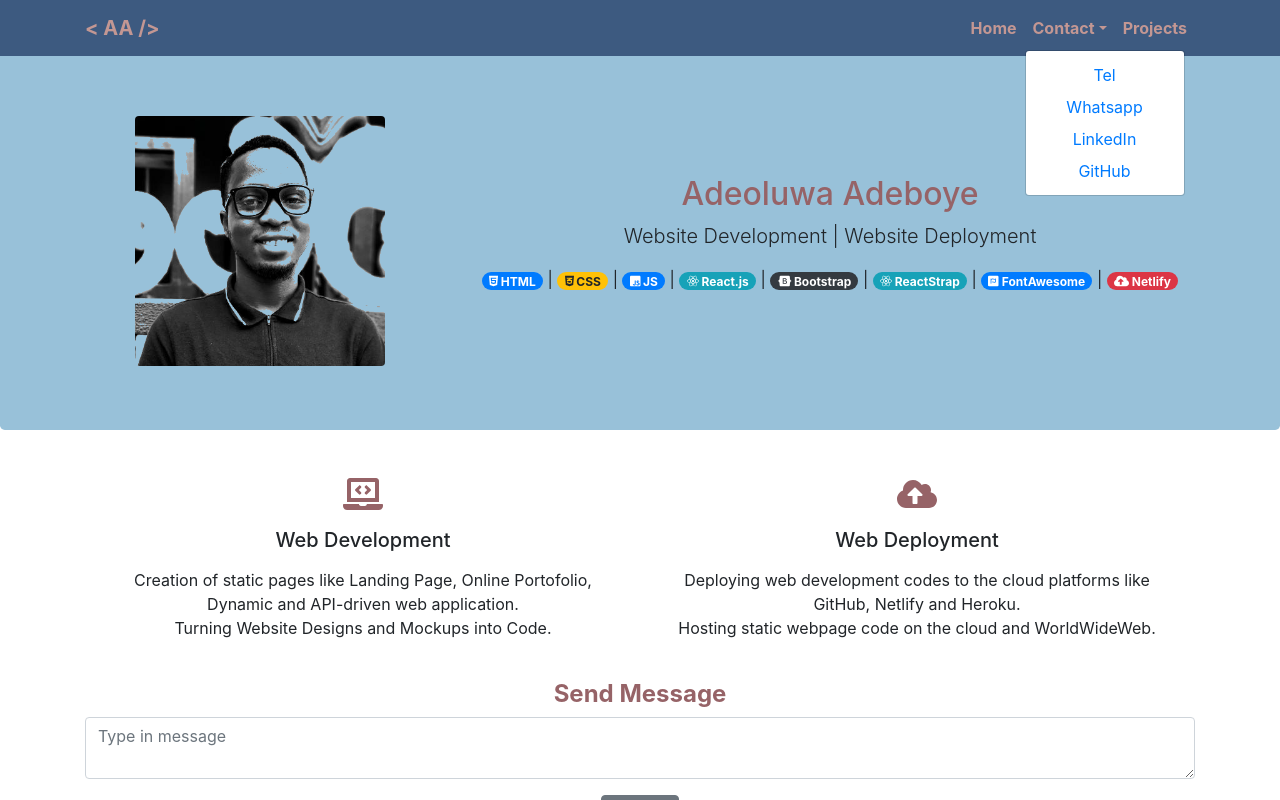
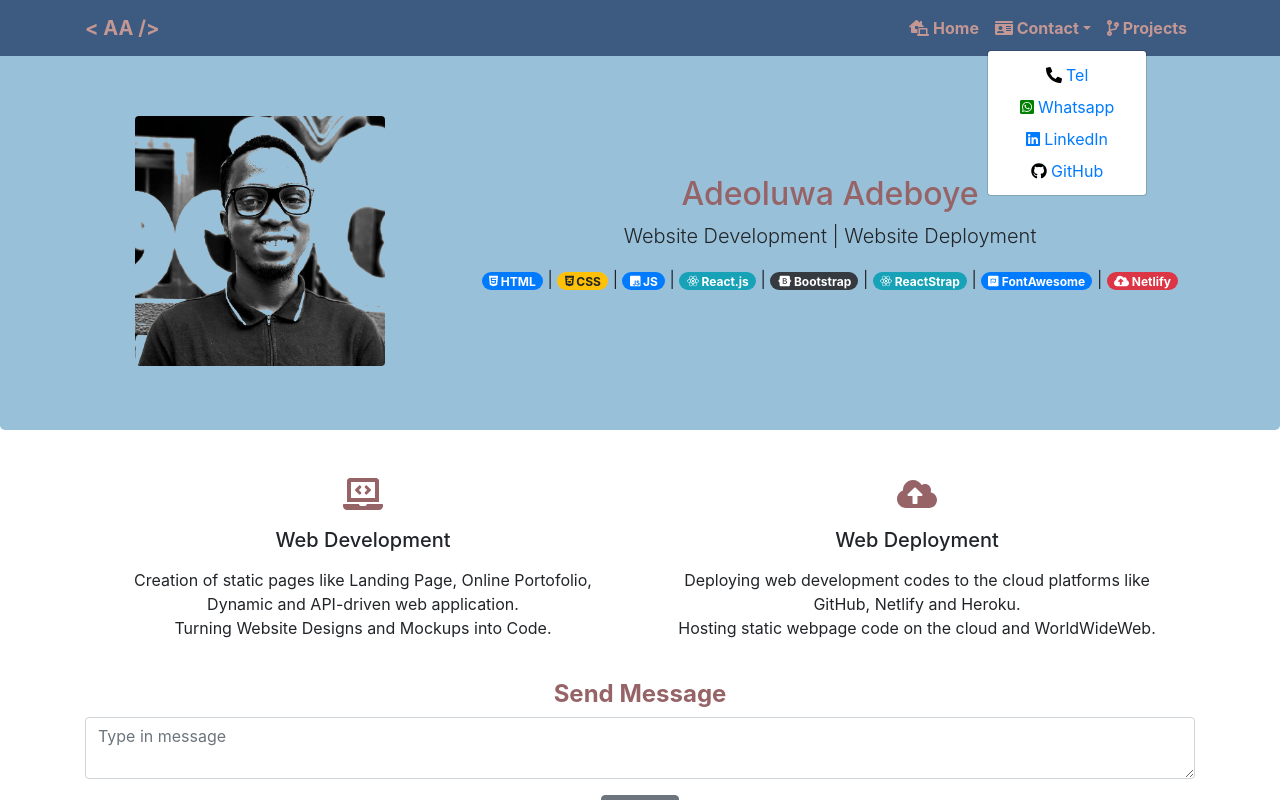
Before and after one commit to JUGG097/Web-Dev-Portfolio-Page, a React (Create React App) app: page /home in a window 1280 px wide. Both pictures are taken after a click on the link "Contact". Shown: the top 800 px of the page. Built offline with nearby package versions, Linux system fonts and the light colour scheme.

Commit message:
:construction: Added FontAwesome Icons to Header Component

```diff
--- a/src/App.css
+++ b/src/App.css
@@ -11,6 +11,9 @@
   color: #c39793;
 }
 
+.navbar .nav-link:hover {
+  opacity: 0.5;
+}
 .navbar .navbar-toggler{
   border-color: #c39793;
 }
--- a/src/Components/Header.js
+++ b/src/Components/Header.js
@@ -12,6 +12,18 @@ import {
 	DropdownMenu,
 } from "reactstrap";
 import { NavLink } from "react-router-dom";
+import { FontAwesomeIcon } from "@fortawesome/react-fontawesome";
+import {
+	faLaptopHouse,
+	faIdCard,
+	faCodeBranch,
+	faPhoneAlt,
+} from "@fortawesome/free-solid-svg-icons";
+import {
+	faWhatsappSquare,
+	faLinkedin,
+	faGithub,
+} from "@fortawesome/free-brands-svg-icons";
 
 function Header() {
 	const [isOpen, setIsOpen] = useState(false);
@@ -27,12 +39,18 @@ function Header() {
 						<Nav className="ml-auto text-center" navbar>
 							<NavItem>
 								<NavLink className="nav-link" to="/home">
+									<FontAwesomeIcon
+										icon={faLaptopHouse}
+									></FontAwesomeIcon>{" "}
 									Home
 								</NavLink>
 							</NavItem>
 							<NavItem>
 								<UncontrolledDropdown nav inNavbar>
 									<DropdownToggle nav caret>
+										<FontAwesomeIcon
+											icon={faIdCard}
+										></FontAwesomeIcon>{" "}
 										Contact
 									</DropdownToggle>
 									<DropdownMenu className="text-center">
@@ -42,6 +60,10 @@ function Header() {
 												target="_blank"
 												rel="noopener noreferrer"
 											>
+												<FontAwesomeIcon
+													icon={faPhoneAlt}
+													color={"black"}
+												></FontAwesomeIcon>{" "}
 												Tel
 											</a>
 										</DropdownItem>
@@ -51,6 +73,10 @@ function Header() {
 												target="_blank"
 												rel="noopener noreferrer"
 											>
+												<FontAwesomeIcon
+													icon={faWhatsappSquare}
+													color={"green"}
+												></FontAwesomeIcon>{" "}
 												Whatsapp
 											</a>
 										</DropdownItem>
@@ -61,6 +87,9 @@ function Header() {
 												target="_blank"
 												rel="noopener noreferrer"
 											>
+												<FontAwesomeIcon
+													icon={faLinkedin}
+												></FontAwesomeIcon>{" "}
 												LinkedIn
 											</a>
 										</DropdownItem>
@@ -70,6 +99,10 @@ function Header() {
 												target="_blank"
 												rel="noopener noreferrer"
 											>
+												<FontAwesomeIcon
+													icon={faGithub}
+													color={"black"}
+												></FontAwesomeIcon>{" "}
 												GitHub
 											</a>
 										</DropdownItem>
@@ -78,6 +111,9 @@ function Header() {
 							</NavItem>
 							<NavItem>
 								<NavLink className="nav-link" to="/projects">
+									<FontAwesomeIcon
+										icon={faCodeBranch}
+									></FontAwesomeIcon>{" "}
 									Projects
 								</NavLink>
 							</NavItem>
```
